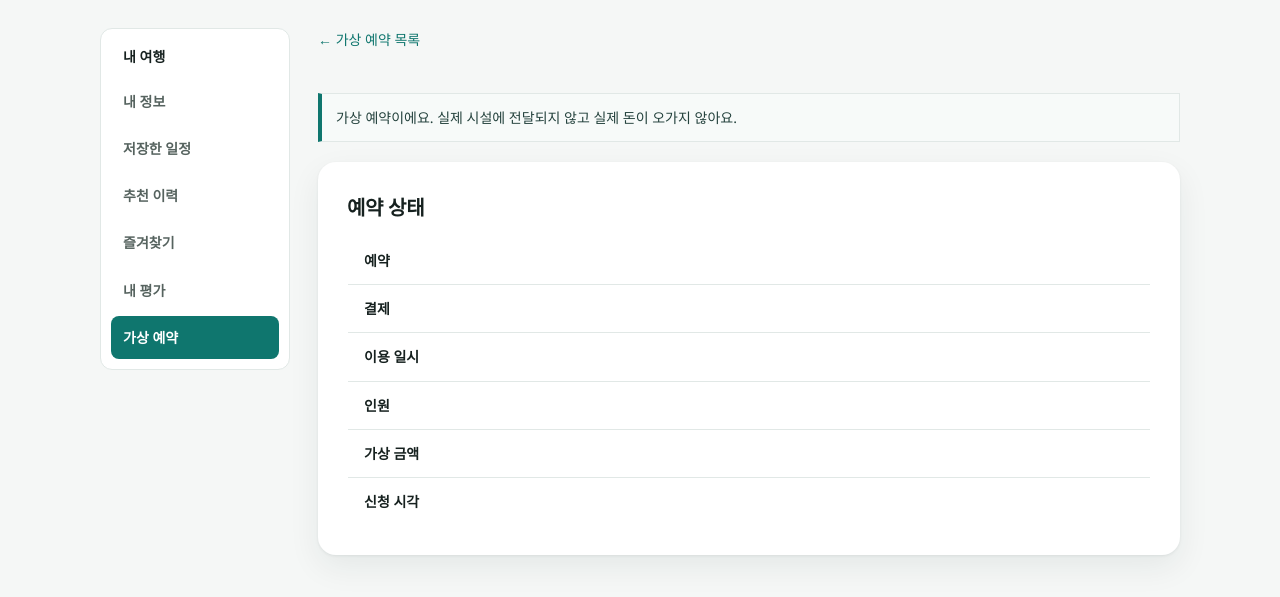
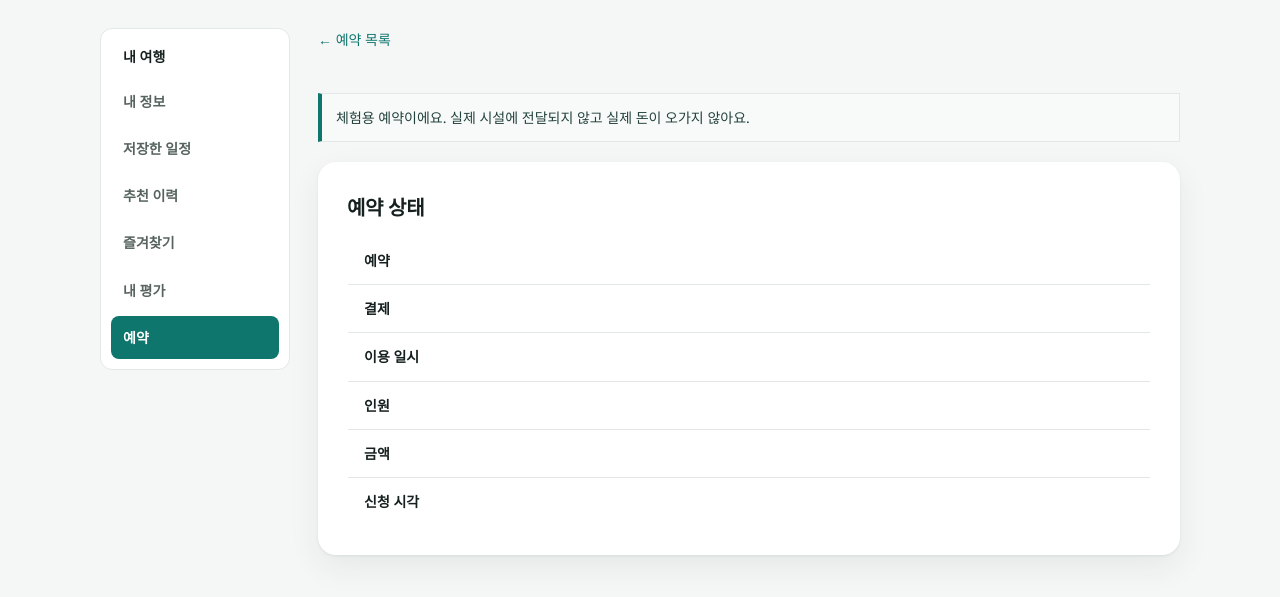
Before and after one commit to osg1230/travel_recommendation, a Spring app: page /my/reservation in a window 1280 px wide. Shown: the part 68-665 px from the top of the page. Run offline with Thymeleaf, Linux system fonts and the light colour scheme; the template is opened without the code that fills it, so the values that code supplies are empty; some of the project's set-up classes (security, data sources, template engines, error pages and the like) are left out, and stand-ins take their place; database files in the repository are not loaded; some web fonts are replaced.

Commit message:
feat: show reservation and payment without the virtual label
Rename the on-screen wording from virtual reservation/payment to plain
reservation/payment (menu, saved itinerary buttons, reservation screens,
messages, stock log reasons). The notice that nothing is sent to real
facilities and no real money moves stays. Class, table and URL names
are unchanged.

Co-Authored-By: Claude Fable 5.1 <noreply@anthropic.com>

```diff
--- a/src/main/java/com/travel/travel_recommendation/service/VirtualReservationService.java
+++ b/src/main/java/com/travel/travel_recommendation/service/VirtualReservationService.java
@@ -189,7 +189,7 @@ public class VirtualReservationService {
                    expected_amount, status, payment_required, booking_snapshot_json)
             OUTPUT inserted.reservation_id VALUES (?,?,?,?,?,?,?,?,?,?)""",Long.class,
             userId,stockId,itineraryId,requestKey.toString(),quantity,partySize,amount,status,paymentRequired,snapshot(stock));
-        log(id,stockId,UUID.randomUUID(),"CREATE",change,null,status,"가상 예약 신청");
+        log(id,stockId,UUID.randomUUID(),"CREATE",change,null,status,"예약 신청");
         return id;
     }
 
@@ -269,7 +269,7 @@ public class VirtualReservationService {
             WHERE reservation_id=? AND status IN ('PENDING','CONFIRMED')""",r.id());
         if(canceled!=1) throw new IllegalStateException("Reservation state changed while locked");
         var change=giveBack(r.stockId(),r.quantity());
-        log(r.id(),r.stockId(),UUID.randomUUID(),"CANCEL",change,r.status(),"CANCELED",refunded>0?reason+" · 가상 환불":reason);
+        log(r.id(),r.stockId(),UUID.randomUUID(),"CANCEL",change,r.status(),"CANCELED",refunded>0?reason+" · 환불":reason);
         return refunded>0?CancelOutcome.REFUNDED:CancelOutcome.CANCELED;
     }
 
--- a/src/main/resources/templates/fragments/layout.html
+++ b/src/main/resources/templates/fragments/layout.html
@@ -55,7 +55,7 @@
     <a th:href="@{/my/recommendations}" th:classappend="${current == 'recommendations' ? 'active' : ''}" th:attr="aria-current=${current == 'recommendations' ? 'page' : null}">추천 이력</a>
     <a th:href="@{/my/favorites}" th:classappend="${current == 'favorites' ? 'active' : ''}" th:attr="aria-current=${current == 'favorites' ? 'page' : null}">즐겨찾기</a>
     <a th:href="@{/my/ratings}" th:classappend="${current == 'ratings' ? 'active' : ''}" th:attr="aria-current=${current == 'ratings' ? 'page' : null}">내 평가</a>
-    <a th:href="@{/my/reservations}" th:classappend="${current == 'reservations' ? 'active' : ''}" th:attr="aria-current=${current == 'reservations' ? 'page' : null}">가상 예약</a>
+    <a th:href="@{/my/reservations}" th:classappend="${current == 'reservations' ? 'active' : ''}" th:attr="aria-current=${current == 'reservations' ? 'page' : null}">예약</a>
 </nav>
 </body>
 </html>
--- a/src/main/resources/templates/my/reservation-error.html
+++ b/src/main/resources/templates/my/reservation-error.html
@@ -2,15 +2,15 @@
 <html lang="ko" xmlns:th="http://www.thymeleaf.org">
 <head>
     <meta charset="UTF-8"><meta name="viewport" content="width=device-width, initial-scale=1">
-    <title>가상 예약 안내 | 다녀올게</title>
+    <title>예약 안내 | 다녀올게</title>
     <link rel="stylesheet" th:href="@{/css/app.css}">
 </head>
 <body>
 <header th:replace="~{fragments/layout :: header}"></header>
 <main class="travel">
-    <h1>가상 예약을 처리하지 못했어요</h1>
+    <h1>예약을 처리하지 못했어요</h1>
     <p class="intro" role="alert" th:text="${message}"></p>
-    <p><a th:href="@{/my/reservations}">가상 예약 목록으로 가기</a></p>
+    <p><a th:href="@{/my/reservations}">예약 목록으로 가기</a></p>
 </main>
 </body>
 </html>
--- a/src/main/resources/templates/my/reservation.html
+++ b/src/main/resources/templates/my/reservation.html
@@ -2,18 +2,18 @@
 <html lang="ko" xmlns:th="http://www.thymeleaf.org">
 <head>
     <meta charset="UTF-8"><meta name="viewport" content="width=device-width, initial-scale=1">
-    <title th:text="${'가상 예약 ' + reservation.summary.id + ' | 다녀올게'}">가상 예약 | 다녀올게</title>
+    <title th:text="${'예약 ' + reservation.summary.id + ' | 다녀올게'}">예약 | 다녀올게</title>
     <link rel="stylesheet" th:href="@{/css/app.css}">
 </head>
 <body>
 <header th:replace="~{fragments/layout :: header}"></header>
 <main class="travel my-page" th:with="s=${reservation.summary}">
     <nav th:replace="~{fragments/layout :: myNav('reservations')}"></nav>
-    <a class="back-link" th:href="@{/my/reservations}">← 가상 예약 목록</a>
-    <p class="eyebrow" th:text="${'내 여행 · 가상 예약번호 ' + s.id}"></p>
+    <a class="back-link" th:href="@{/my/reservations}">← 예약 목록</a>
+    <p class="eyebrow" th:text="${'내 여행 · 예약번호 ' + s.id}"></p>
     <h1 th:text="${s.placeName}"></h1>
     <p role="status" class="status-ok" th:if="${savedMessage != null}" th:text="${savedMessage}"></p>
-    <p class="notice">가상 예약이에요. 실제 시설에 전달되지 않고 실제 돈이 오가지 않아요.</p>
+    <p class="notice">체험용 예약이에요. 실제 시설에 전달되지 않고 실제 돈이 오가지 않아요.</p>
 
     <section class="condition-section">
         <h2>예약 상태</h2>
@@ -26,7 +26,7 @@
             <tr><th scope="row">이용 일시</th><td th:text="${#temporals.format(s.usageStart, 'yyyy-MM-dd HH:mm') + ' ~ ' + #temporals.format(s.usageEnd, 'yyyy-MM-dd HH:mm')}"></td></tr>
             <tr th:if="${s.unit == 'ROOM'}"><th scope="row">객실</th><td th:text="${s.quantity + '실'}"></td></tr>
             <tr><th scope="row">인원</th><td th:text="${s.partySize + '명'}"></td></tr>
-            <tr><th scope="row">가상 금액</th><td th:text="${#numbers.formatInteger(s.amount, 1, 'COMMA') + '원'}"></td></tr>
+            <tr><th scope="row">금액</th><td th:text="${#numbers.formatInteger(s.amount, 1, 'COMMA') + '원'}"></td></tr>
             <tr><th scope="row">신청 시각</th><td th:text="${@timeText.dateTime(s.createdAt)}"></td></tr>
             </tbody>
         </table>
@@ -35,7 +35,7 @@
     </section>
 
     <section class="condition-section" th:if="${reservation.pending()}" aria-labelledby="pay-title">
-        <h2 id="pay-title">가상 결제</h2>
+        <h2 id="pay-title">결제</h2>
         <form th:action="@{/my/reservations/{id}/pay(id=${s.id})}" method="post">
             <input type="hidden" name="idempotencyKey" th:value="${paymentKey}">
             <fieldset class="field">
@@ -44,7 +44,7 @@
                 <label class="check-line"><input type="radio" name="outcome" value="decline"> 결제 실패 (테스트)</label>
             </fieldset>
             <p class="help">카드번호 같은 결제정보는 받지 않아요. 결제 버튼을 여러 번 눌러도 한 번만 처리돼요.</p>
-            <div class="form-actions"><button type="submit" th:text="${'가상 결제 ' + #numbers.formatInteger(s.amount, 1, 'COMMA') + '원'}">가상 결제</button></div>
+            <div class="form-actions"><button type="submit" th:text="${'결제 ' + #numbers.formatInteger(s.amount, 1, 'COMMA') + '원'}">결제</button></div>
         </form>
     </section>
 
@@ -74,9 +74,9 @@
 
     <section class="condition-section danger-zone" th:if="${!reservation.canceled()}" aria-labelledby="cancel-title">
         <h2 id="cancel-title" th:text="${reservation.paid() ? '예약 취소·환불' : '예약 취소'}"></h2>
-        <p class="help" th:text="${reservation.paid() ? '취소하면 가상 결제를 환불 처리하고 잡아 둔 수량을 되돌려요.' : '취소하면 잡아 둔 수량을 되돌려요.'}"></p>
+        <p class="help" th:text="${reservation.paid() ? '취소하면 결제를 환불 처리하고 잡아 둔 수량을 되돌려요.' : '취소하면 잡아 둔 수량을 되돌려요.'}"></p>
         <form th:action="@{/my/reservations/{id}/cancel(id=${s.id})}" method="post"
-              onsubmit="return confirm('이 가상 예약을 취소할까요? 취소한 예약은 되돌릴 수 없어요.');">
+              onsubmit="return confirm('이 예약을 취소할까요? 취소한 예약은 되돌릴 수 없어요.');">
             <div class="form-actions"><button type="submit" class="button-danger" th:text="${reservation.paid() ? '취소하고 환불받기' : '예약 취소'}"></button></div>
         </form>
     </section>
```
Also changed, not shown: docs/ai/가상_예약_결제.md (+4 -2 lines), docs/progress.md (+2 -0 lines), docs/실행_및_테스트_안내.md (+5 -5 lines), src/main/java/com/travel/travel_recommendation/controller/VirtualReservationController.java (+8 -8 lines), src/main/resources/templates/my/itinerary.html (+4 -4 lines), src/main/resources/templates/my/reservation-new.html (+5 -5 lines), src/main/resources/templates/my/reservations.html (+5 -5 lines).
